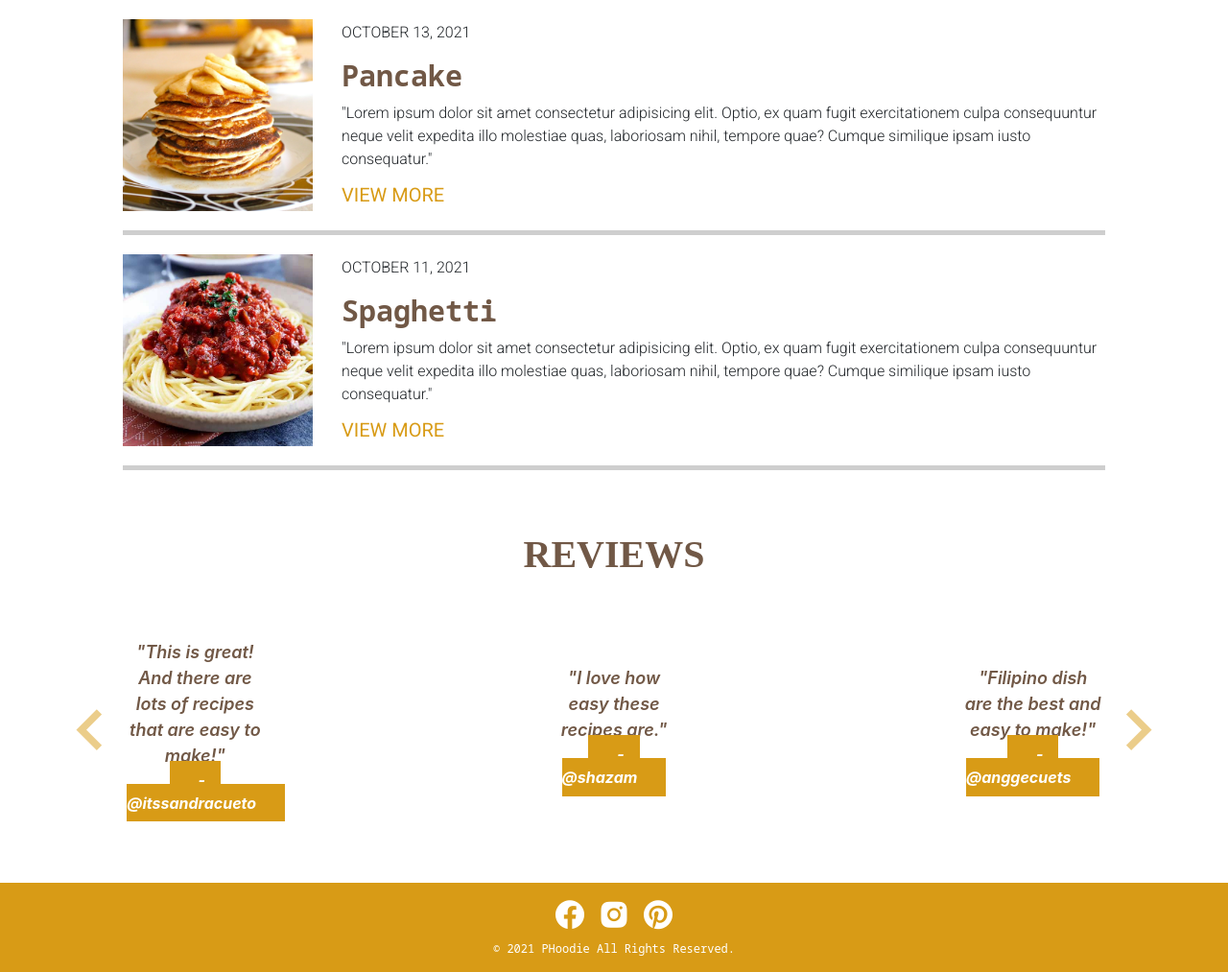
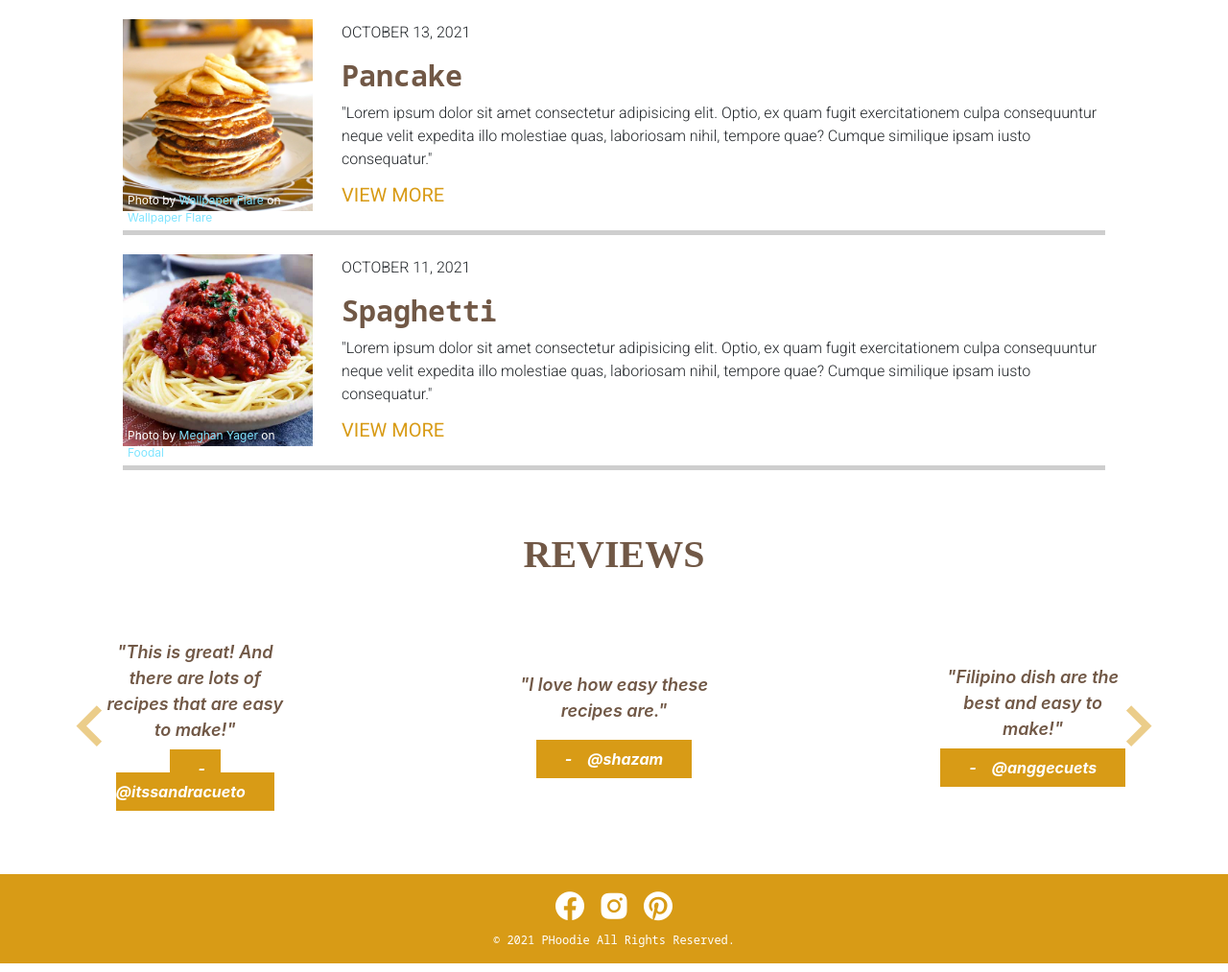
Before and after one commit to jcmayrina/RestaurantProject, a PHP site: page / in a window 1280 px wide. Shown: the part 1772-2785 px from the top of the page at 96% size. Run offline with PHP 8.4, Linux system fonts and the light colour scheme; some libraries are stand-ins or nearby versions; some web fonts are replaced.

Commit message:
with sources link

```diff
--- a/css/style.css
+++ b/css/style.css
@@ -11,7 +11,6 @@ gray:       #9d9b9a
 */
 /* NAVIGATION */
 .top-nav {
-  overflow: hidden;
   padding: 25px 0px 10px;
   display: flex;
   align-items: center;
@@ -91,7 +90,14 @@ gray:       #9d9b9a
 .carousel-img .bx {
   color: #000;
   font-size: 150px;
-  overflow: hidden;
+}
+.carousel-item .carousel-caption p {
+  color: rgb(177, 177, 177);
+  text-decoration: none;
+}
+.carousel-item .carousel-caption p a {
+  color: #88d9ff;
+  text-decoration: none;
 }
 /* POPULAR SECTION */
 .popular .header {
@@ -125,6 +131,15 @@ gray:       #9d9b9a
   width: 100%;
 }
 
+.cards p {
+  color: #fff;
+  margin-left: 15px;
+  margin-top: -25px;
+  font-size: 12px;
+}
+.cards p a {
+  color: rgb(128, 229, 255);
+}
 .overlay {
   border-radius: 15px;
   position: absolute;
@@ -291,6 +306,15 @@ gray:       #9d9b9a
   height: 100%;
   width: 100%;
 }
+.left p {
+  color: #fff;
+  margin-left: 5px;
+  margin-top: -20px;
+  font-size: 12px;
+}
+.left p a {
+  color: rgb(128, 229, 255);
+}
 .right {
   margin: 20px 0 20px 30px;
 }
@@ -344,15 +368,15 @@ gray:       #9d9b9a
 }
 .single-box {
   position: relative;
-  max-width: 35%;
+  max-width: 50%;
 }
 .review-cont {
   color: #715846;
   font-weight: 600;
   font-style: italic;
   text-align: center;
-  min-height: 10vh;
   font-size: 18px;
+  min-height: 8vh;
 }
 .review-link {
   color: #fff;
@@ -360,6 +384,7 @@ gray:       #9d9b9a
   font-style: italic;
   text-align: center;
   margin-bottom: 5%;
+  margin-top: 15px;
 }
 .review-link a {
   color: #fff;
--- a/index.html
+++ b/index.html
@@ -92,6 +92,20 @@
               src="images/salad.jpg"
               alt="First slide"
             />
+            <div class="carousel-caption d-none d-md-block">
+              <p>
+                Photo by
+                <a
+                  href="https://unsplash.com/@ellaolsson?utm_source=unsplash&utm_medium=referral&utm_content=creditCopyText"
+                  >Ella Olsson</a
+                >
+                on
+                <a
+                  href="https://unsplash.com/s/photos/cooking?utm_source=unsplash&utm_medium=referral&utm_content=creditCopyText"
+                  >Unsplash</a
+                >
+              </p>
+            </div>
           </div>
           <div class="carousel-item">
             <img
@@ -99,6 +113,20 @@
               src="images/beef.jpg"
               alt="Second slide"
             />
+            <div class="carousel-caption d-none d-md-block">
+              <p>
+                Photo by
+                <a
+                  href="https://unsplash.com/@lvnatikk?utm_source=unsplash&utm_medium=referral&utm_content=creditCopyText"
+                  >Lily Banse</a
+                >
+                on
+                <a
+                  href="https://unsplash.com/?utm_source=unsplash&utm_medium=referral&utm_content=creditCopyText"
+                  >Unsplash</a
+                >
+              </p>
+            </div>
           </div>
           <div class="carousel-item">
             <img
@@ -106,6 +134,20 @@
               src="images/condiments.jpg"
               alt="Third slide"
             />
+            <div class="carousel-caption d-none d-md-block">
+              <p>
+                Photo by
+                <a
+                  href="https://unsplash.com/@calumlewis?utm_source=unsplash&utm_medium=referral&utm_content=creditCopyText"
+                  >Calum Lewis</a
+                >
+                on
+                <a
+                  href="https://unsplash.com/s/photos/cooking?utm_source=unsplash&utm_medium=referral&utm_content=creditCopyText"
+                  >Unsplash</a
+                >
+              </p>
+            </div>
           </div>
         </div>
         <a
@@ -131,6 +173,18 @@
       <div class="card-wrapper">
         <div class="cards">
           <img src="images/sinigang.jpg" alt="" />
+          <p>
+            Photo by
+            <a
+              href="https://www.yummy.ph/author/roselle-miranda?ref=article__author"
+              >Roselle Miranda</a
+            >
+            on
+            <a
+              href="https://www.yummy.ph/lessons/cooking/different-sinigang-recipes-a00249-20190706-lfrm"
+              >Yummy.ph</a
+            >
+          </p>
           <div class="overlay">
             <div class="title">
               <h1>Sinigang</h1>
@@ -149,6 +203,15 @@
         </div>
         <div class="cards">
           <img src="images/kare kare.jpg" alt="" />
+          <p>
+            Photo by
+            <a href="https://www.unileverfoodsolutions.com.ph/">UNF</a>
+            on
+            <a
+              href="https://www.unileverfoodsolutions.com.ph/recipe/kare-kare-R0082351.html"
+              >UnileverFoodSolutions</a
+            >
+          </p>
           <div class="overlay">
             <div class="title">
               <h1>Kare Kare</h1>
@@ -167,6 +230,14 @@
         </div>
         <div class="cards">
           <img src="images/tinola.jpg" alt="" />
+          <p>
+            Photo by
+            <a href="https://www.angsarap.net/author/rsmacaalay/">Raymund</a>
+            on
+            <a href="https://www.angsarap.net/2014/07/11/chicken-tinola/"
+              >Ang Sarap</a
+            >
+          </p>
           <div class="overlay">
             <div class="title">
               <h1>Tinola</h1>
@@ -190,6 +261,18 @@
       <div class="post-wrapper">
         <div class="left">
           <img src="images/burger.jpeg" alt="" />
+          <p>
+            Photo by
+            <a
+              href="https://unsplash.com/@omaha?utm_source=unsplash&utm_medium=referral&utm_content=creditCopyText"
+              >Mike</a
+            >
+            on
+            <a
+              href="https://unsplash.com/s/photos/burger-fries?utm_source=unsplash&utm_medium=referral&utm_content=creditCopyText"
+              >Unsplash</a
+            >
+          </p>
         </div>
         <div class="right">
           <div class="date">OCTOBER 15, 2021</div>
@@ -208,6 +291,15 @@
       <div class="post-wrapper">
         <div class="left">
           <img src="images/pancake.jpg" alt="" />
+          <p>
+            Photo by
+            <a
+              href="https://www.wallpaperflare.com/pancakes-on-white-and-gray-plate-wallpaper-81095"
+              >Wallpaper Flare</a
+            >
+            on
+            <a href="https://www.wallpaperflare.com/">Wallpaper Flare</a>
+          </p>
         </div>
         <div class="right">
           <div class="date">OCTOBER 13, 2021</div>
@@ -226,6 +318,14 @@
       <div class="post-wrapper">
         <div class="left">
           <img src="images/spaghetti.jpg" alt="" />
+          <p>
+            Photo by
+            <a href="https://foodal.com/author/meghanbassett/">Meghan Yager</a>
+            on
+            <a href="https://foodal.com/recipes/pasta/perfect-spaghetti/"
+              >Foodal</a
+            >
+          </p>
         </div>
         <div class="right">
           <div class="date">OCTOBER 11, 2021</div>
```
Also changed, not shown: Web capture_14-10-2021_144121_jcmayrina.github.io.jpeg (added), Web capture_14-10-2021_144349_jcmayrina.github.io.jpeg (added), Web capture_14-10-2021_144432_jcmayrina.github.io.jpeg (added).
